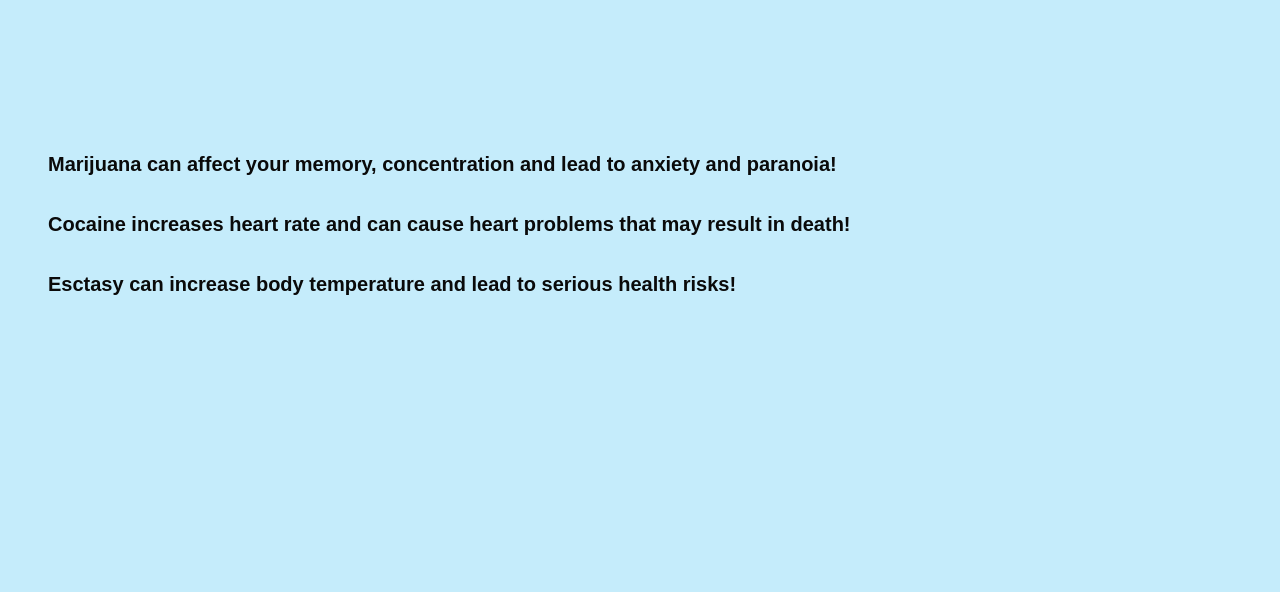
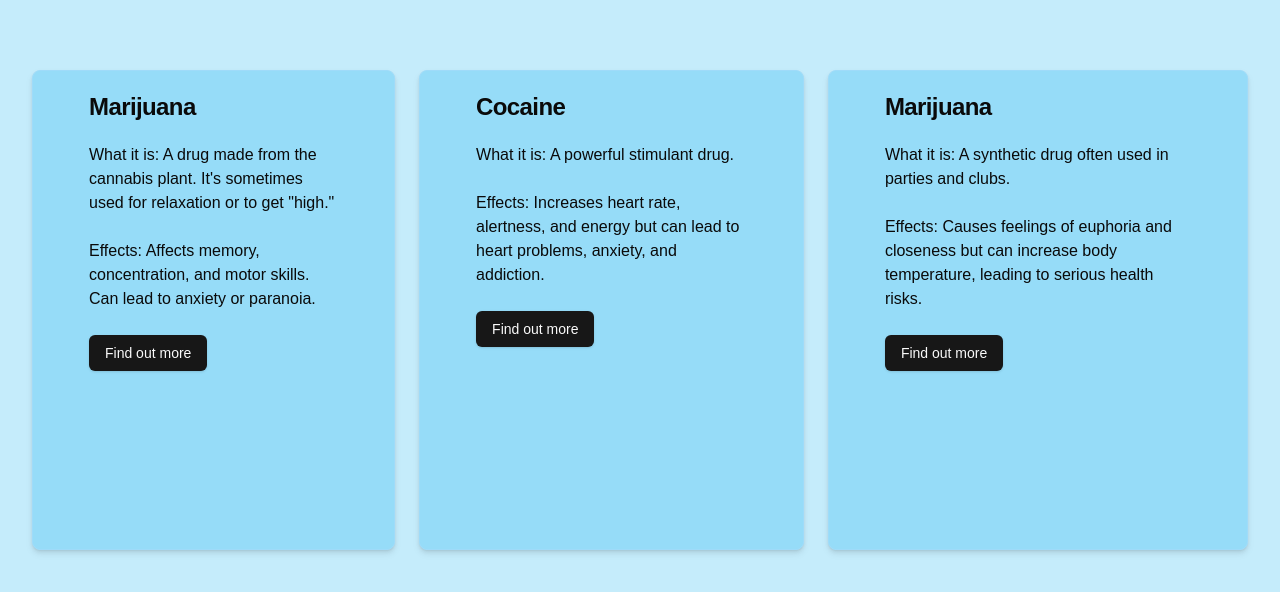
Before and after one commit to damnabbit09/heartcode-mentee, a Next.js app: page / in a window 1280 px wide. Shown: the part 810-1402 px from the top of the page. Built offline with nearby package versions, Linux system fonts and the light colour scheme.

Commit message:
infos and links

```diff
--- a/src/app/globals.css
+++ b/src/app/globals.css
@@ -10,7 +10,7 @@ body {
   :root {
     --background: 197 88% 88%;
     --foreground: 0 0% 3.9%;
-    --card: 0 0% 100%;
+    --card: 197 88% 78%;
     --card-foreground: 0 0% 3.9%;
     --popover: 0 0% 100%;
     --popover-foreground: 0 0% 3.9%;
@@ -20,7 +20,7 @@ body {
     --secondary-foreground: 0 0% 9%;
     --muted: 0 0% 96.1%;
     --muted-foreground: 0 0% 45.1%;
-    --accent: 200 88% 75%;
+    --accent: 200 88% 80%;
     --accent-foreground: 0 0% 9%;
     --destructive: 0 84.2% 60.2%;
     --destructive-foreground: 0 0% 98%;
@@ -35,9 +35,9 @@ body {
     --radius: 0.5rem;
   }
   .dark {
-    --background: 202 100% 19%;
-    --foreground: 202 100% 10%;
-    --card: 0 0% 3.9%;
+    --background: 202 100% 12%;
+    --foreground: 0 0% 98%;
+    --card: 202 100% 10%;
     --card-foreground: 0 0% 98%;
     --popover: 0 0% 3.9%;
     --popover-foreground: 0 0% 98%;
@@ -47,7 +47,7 @@ body {
     --secondary-foreground: 0 0% 98%;
     --muted: 0 0% 14.9%;
     --muted-foreground: 0 0% 63.9%;
-    --accent: 202 100% 15%;
+    --accent: 202 100% 9%;
     --accent-foreground: 0 0% 98%;
     --destructive: 0 62.8% 30.6%;
     --destructive-foreground: 0 0% 98%;
--- a/src/app/page.tsx
+++ b/src/app/page.tsx
@@ -1,5 +1,7 @@
-import { Card, CardContent, CardDescription, CardHeader, CardTitle } from "@/components/ui/card";
+import { Card, CardContent, CardDescription, CardFooter, CardHeader, CardTitle } from "@/components/ui/card";
+import { Button } from "@/components/ui/button"
 import Image from "next/image"
+import Link from "next/link"
 
 export default function Home() {
   return (
@@ -16,15 +18,77 @@ export default function Home() {
             alt="saynotodrugs"
             width={450}
             height={600}
-            className="rounded-lg shadow-lg h-[635px]"
+            className="rounded-lg shadow-lg drop-shadow-xl h-[635px]"
             objectPosition="center"
             objectFit="contain"/>
         </div>
       </div>
-      <div className="flex flex-col h-dvh mt-16">
-        <p className="py-4 px-12 text-xl font-semibold mt-20">Marijuana can affect your memory, concentration and lead to anxiety and paranoia!</p>
+      <div className="flex flex-col h-dvh">
+        {/* <p className="py-4 px-12 text-xl font-semibold mt-20">Marijuana can affect your memory, concentration and lead to anxiety and paranoia!</p>
         <p className="py-4 px-12 text-xl font-semibold">Cocaine increases heart rate and can cause heart problems that may result in death!</p>
-        <p className="py-4 px-12 text-xl font-semibold">Esctasy can increase body temperature and lead to serious health risks!</p>
+        <p className="py-4 px-12 text-xl font-semibold">Esctasy can increase body temperature and lead to serious health risks!</p> */}
+        <div className="flex flex-row px-8 space-x-6 mt-20 h-3/5">
+          <Card className="px-8 border-accent drop-shadow-md">
+            <CardHeader>
+              <CardTitle>
+                Marijuana
+              </CardTitle>
+            </CardHeader>
+            <CardContent>
+              What it is: A drug made from the cannabis plant. It's sometimes used for relaxation or to get "high."
+            </CardContent>
+            <CardContent>
+              Effects: Affects memory, concentration, and motor skills. Can lead to anxiety or paranoia.
+            </CardContent>
+            <CardFooter>
+              <a href="https://nida.nih.gov/research-topics/cannabis-marijuana" target="_blank">
+                <Button>
+                  Find out more
+                </Button>
+              </a>
+            </CardFooter>
+          </Card>
+          <Card className="px-8 border-accent drop-shadow-md">
+            <CardHeader>
+              <CardTitle>
+              Cocaine
+              </CardTitle>
+            </CardHeader>
+            <CardContent>
+              What it is: A powerful stimulant drug.
+            </CardContent>
+            <CardContent>
+              Effects: Increases heart rate, alertness, and energy but can lead to heart problems, anxiety, and addiction.
+            </CardContent>
+            <CardFooter>
+              <a href="https://nida.nih.gov/research-topics/cocaine" target="_blank">
+                <Button>
+                  Find out more
+                </Button>
+              </a>
+            </CardFooter>
+          </Card>
+          <Card className="px-8 border-accent drop-shadow-md">
+            <CardHeader>
+              <CardTitle>
+                Marijuana
+              </CardTitle>
+            </CardHeader>
+            <CardContent>
+              What it is: A synthetic drug often used in parties and clubs.
+            </CardContent>
+            <CardContent>
+              Effects: Causes feelings of euphoria and closeness but can increase body temperature, leading to serious health risks.
+            </CardContent>
+            <CardFooter>
+            <a href="https://nida.nih.gov/research-topics/mdma-ecstasy-molly" target="_blank">
+                <Button>
+                  Find out more
+                </Button>
+              </a>
+            </CardFooter>
+          </Card>
+        </div>
       </div>
     </div>
   );
```
